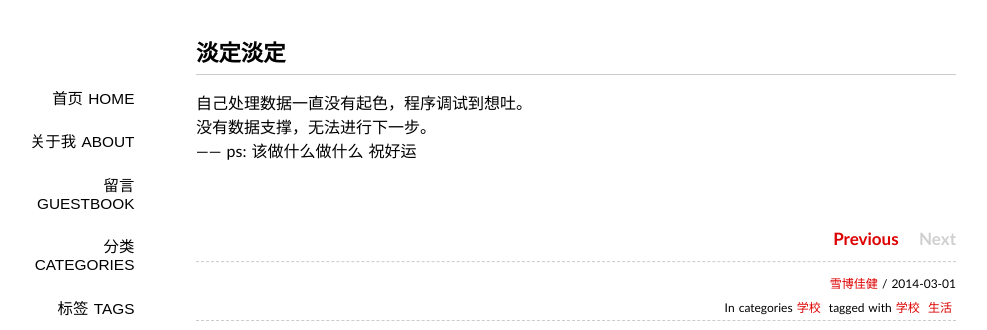
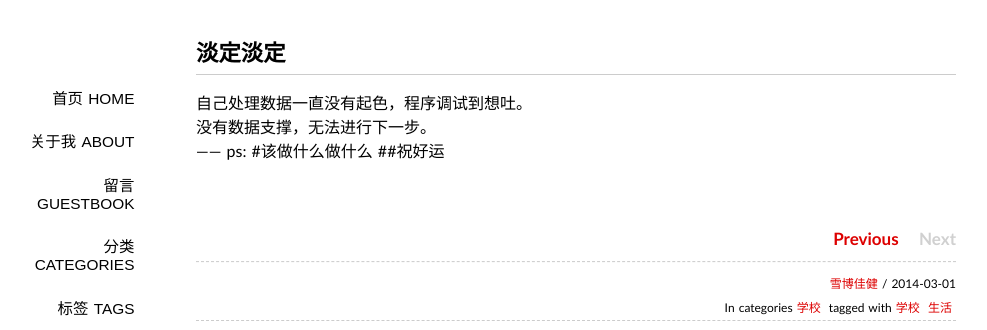
Before and after one commit to Successor/bigyuki.github.com, a Jekyll site: the page built from _posts/2014-03-1-MyPaper.md, in a window 1280 px wide. Shown: the top 330 px of the page, without its empty margins (144-1131 px from the left). Built offline with Jekyll 4.4.1, drawn with Linux system fonts in a browser that asks for light colours; Markdown is read by kramdown in place of the engine named in the settings; comment, search, counter and statistics services are not loaded.

```diff
--- a/_posts/2014-03-1-MyPaper.md
+++ b/_posts/2014-03-1-MyPaper.md
@@ -10,5 +10,5 @@ tags: [学校,生活]
 没有数据支撑，无法进行下一步。<br/>
 ------
 ps:
-  该做什么做什么
-    祝好运
+  #该做什么做什么
+    ##祝好运
```
